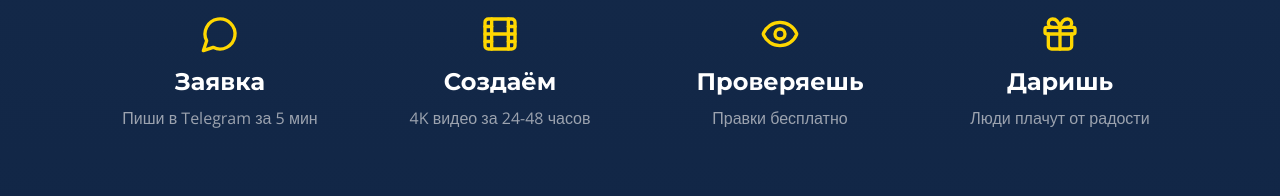
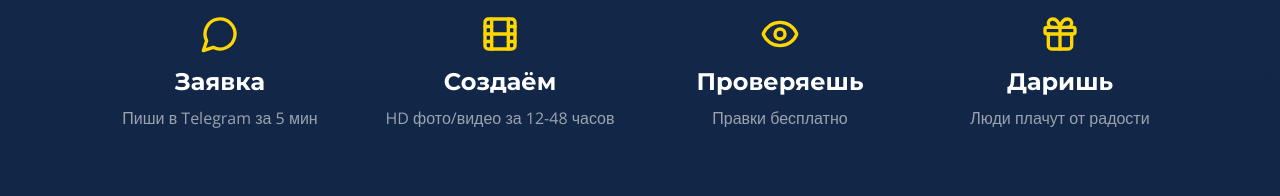
Before and after one commit to pr-poehali-dev/newyear-gift-creation, a React (Vite) app: page / in a window 1280 px wide. Shown: the part 3755-3951 px from the top of the page. Built offline with nearby package versions, Linux system fonts and the light colour scheme.

Commit message:
Обновлён срок доставки фото/видео

```diff
--- a/src/pages/Index.tsx
+++ b/src/pages/Index.tsx
@@ -100,7 +100,7 @@ const Index = () => {
 
   const steps = [
     { num: 1, title: 'Заявка', desc: 'Пиши в Telegram за 5 мин', icon: 'MessageCircle' },
-    { num: 2, title: 'Создаём', desc: '4K видео за 24-48 часов', icon: 'Film' },
+    { num: 2, title: 'Создаём', desc: 'HD фото/видео за 12-48 часов', icon: 'Film' },
     { num: 3, title: 'Проверяешь', desc: 'Правки бесплатно', icon: 'Eye' },
     { num: 4, title: 'Даришь', desc: 'Люди плачут от радости', icon: 'Gift' },
   ];
```
